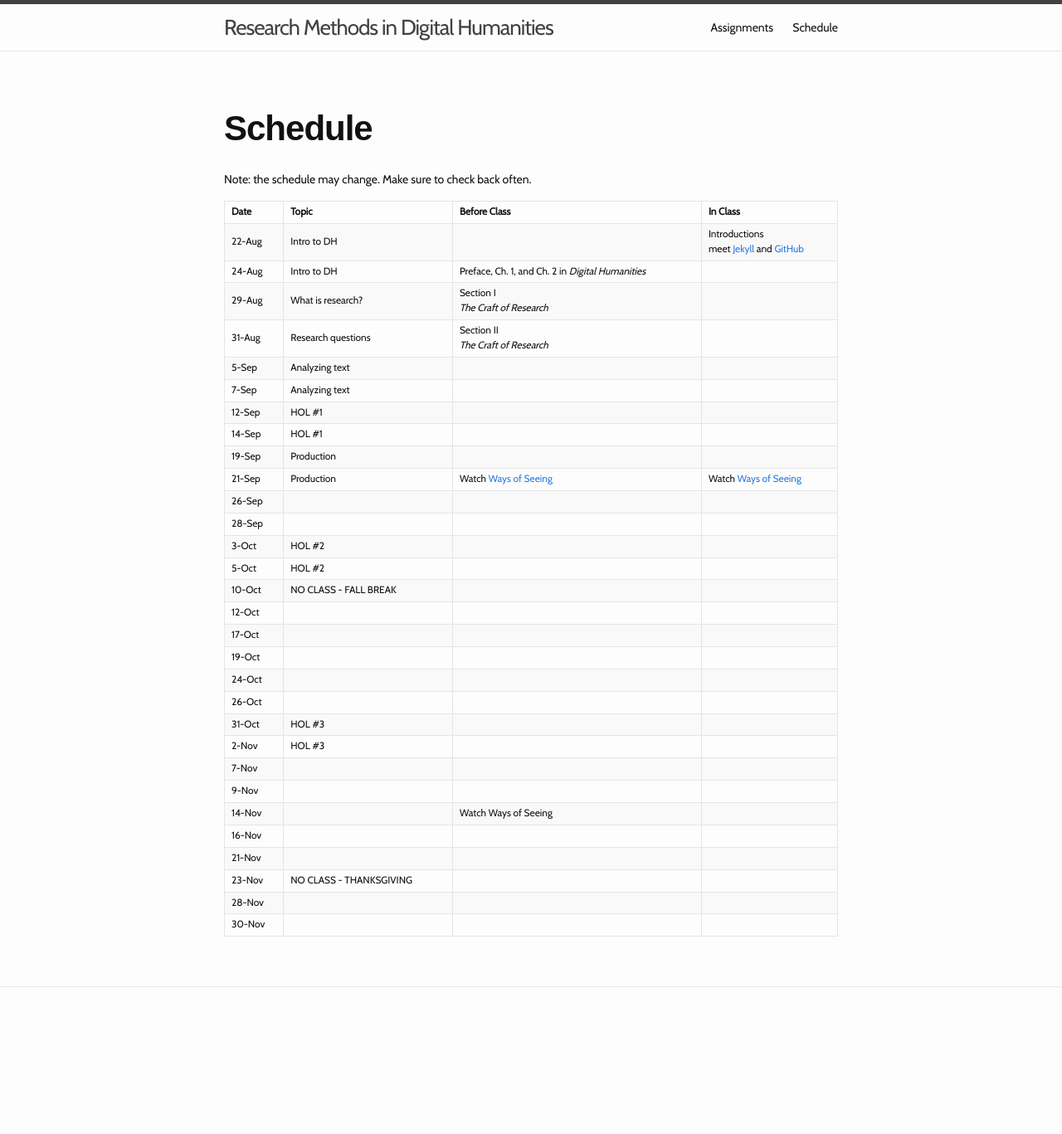
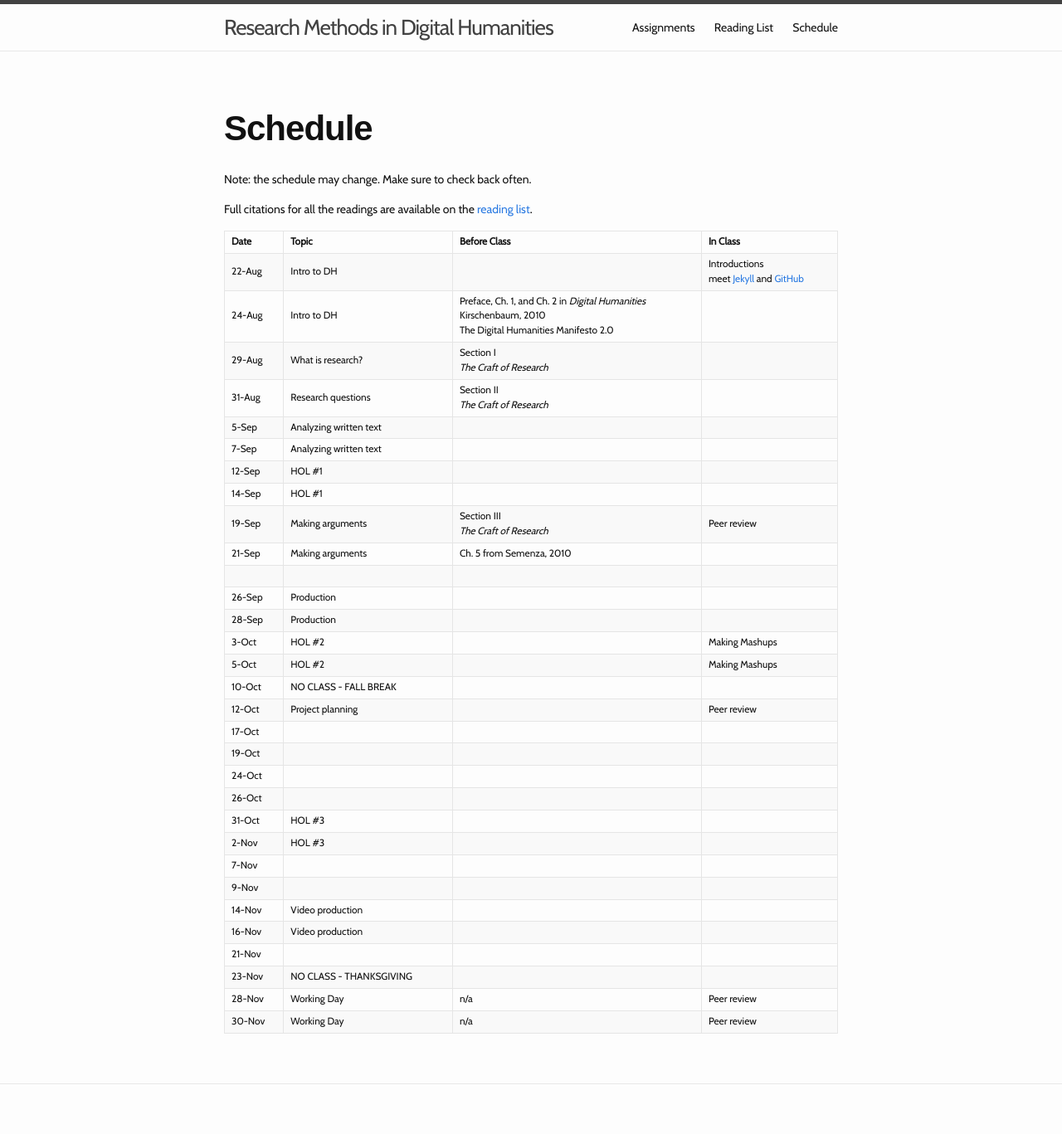
Before and after one commit to manarwala/research-methods-in-digital-humanities, a Jekyll site: the page built from schedule.md, in a window 1280 px wide. Shown: the whole page at 83% size. Built offline with Jekyll 4.4.1, drawn with Linux system fonts in a browser that asks for light colours; some web fonts are replaced; before the commit the page ends 1250 px from its top, so only the background shows below that.

Commit message:
first week reading

```diff
--- a/_data/navigation.yml
+++ b/_data/navigation.yml
@@ -4,3 +4,6 @@
 
 - title: Schedule
   url: /schedule/
+
+- title: Reading List
+  url: /reading-list/
--- a/schedule.md
+++ b/schedule.md
@@ -6,24 +6,27 @@ permalink: /schedule/
 
 Note: the schedule may change. Make sure to check back often.
 
+Full citations for all the readings are available on the [reading list](/reading-list).
+
 |Date|Topic|Before Class|In Class|
 |---|---|---|---|
 |22-Aug|Intro to DH||Introductions<br/>meet [Jekyll](https://jekyllrb.com/) and [GitHub](http://www.github.com)|
-|24-Aug|Intro to DH|Preface, Ch. 1, and Ch. 2 in _Digital Humanities_||
+|24-Aug|Intro to DH|Preface, Ch. 1, and Ch. 2 in _Digital Humanities_<br />Kirschenbaum, 2010<br />The Digital Humanities Manifesto 2.0||
 |29-Aug|What is research?|Section I <br />_The Craft of Research_||
 |31-Aug|Research questions|Section II<br />_The Craft of Research_||
-|5-Sep|Analyzing text|||
-|7-Sep|Analyzing text|||
+|5-Sep|Analyzing written text|||
+|7-Sep|Analyzing written text|||
 |12-Sep|HOL #1|||
 |14-Sep|HOL #1|||
-|19-Sep|Production|||
-|21-Sep|Production|Watch [Ways of Seeing](https://www.youtube.com/watch?v=0pDE4VX_9Kk&list=PLlhSx0L1hpaGKfq1qXe1vWUhG1EgIN9Yf)|Watch [Ways of Seeing](https://www.youtube.com/watch?v=0pDE4VX_9Kk&list=PLlhSx0L1hpaGKfq1qXe1vWUhG1EgIN9Yf)|
-|26-Sep||||
-|28-Sep||||
-|3-Oct|HOL #2|||
-|5-Oct|HOL #2|||
+|19-Sep|Making arguments|Section III<br />_The Craft of Research_|Peer review|
+|21-Sep|Making arguments|Ch. 5 from Semenza, 2010
+|
+|26-Sep|Production|||
+|28-Sep|Production||
+|3-Oct|HOL #2||Making Mashups|
+|5-Oct|HOL #2||Making Mashups|
 |10-Oct|NO CLASS - FALL BREAK|||
-|12-Oct||||
+|12-Oct|Project planning ||Peer review|
 |17-Oct||||
 |19-Oct||||
 |24-Oct||||
@@ -32,9 +35,9 @@ Note: the schedule may change. Make sure to check back often.
 |2-Nov|HOL #3|||
 |7-Nov||||
 |9-Nov||||
-|14-Nov||Watch Ways of Seeing||
-|16-Nov||||
+|14-Nov|Video production|||
+|16-Nov|Video production|||
 |21-Nov||||
 |23-Nov|NO CLASS - THANKSGIVING|||
-|28-Nov||||
-|30-Nov||||
+|28-Nov|Working Day|n/a|Peer review|
+|30-Nov|Working Day|n/a|Peer review|
```
Also changed, not shown: assignments.md (+3 -3 lines), reading-list.md (added, +25 -0 lines).
